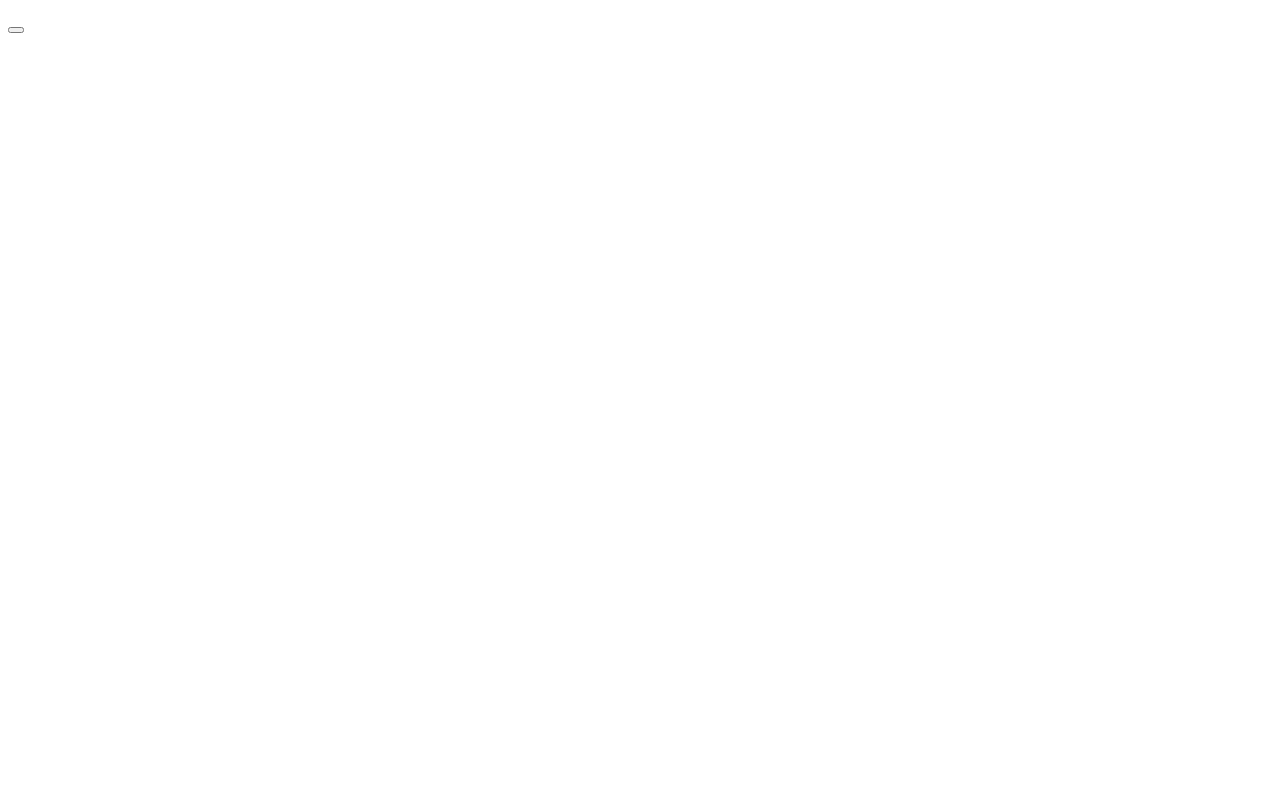
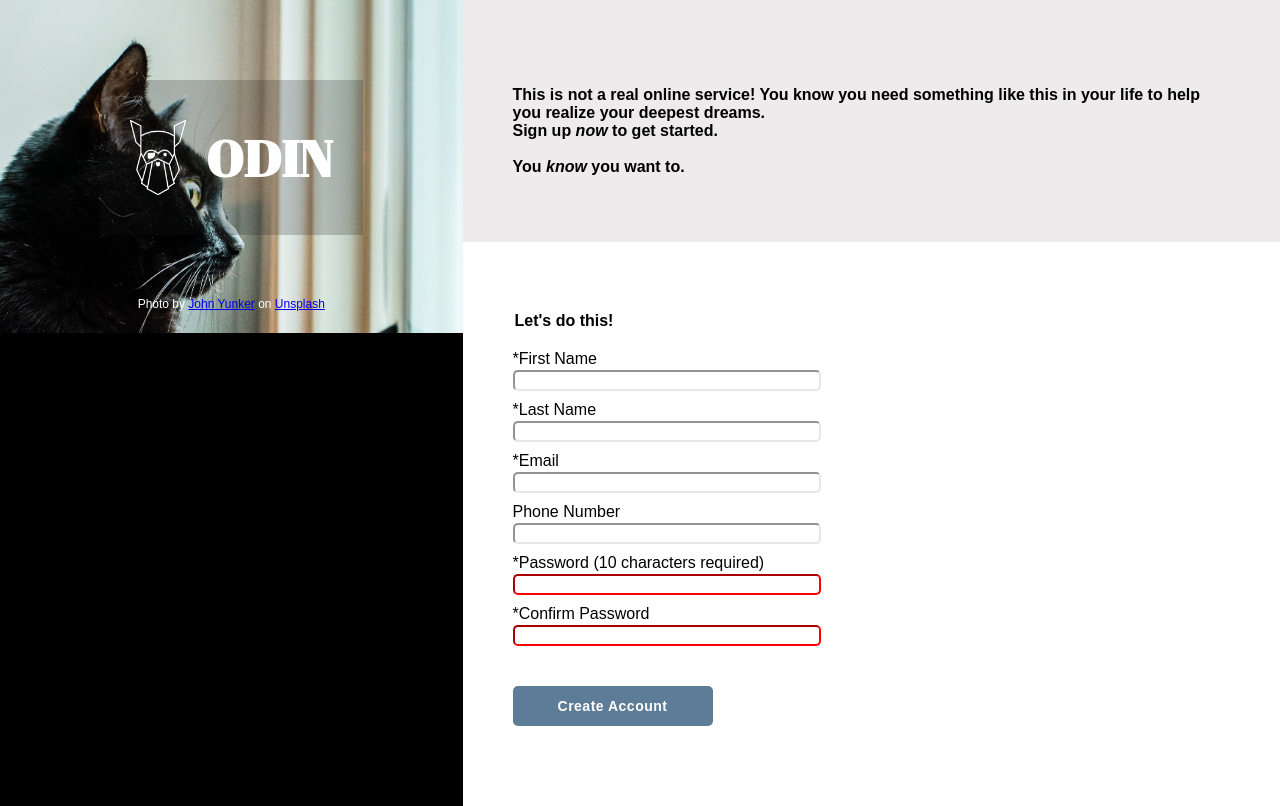
Before and after one commit to cbroddle/sign_up, a plain HTML site: page index.html in a window 1280 px wide. Drawn offline with Linux system fonts and the light colour scheme.

Commit message:
Completed CSS styling

```diff
--- a/index.html
+++ b/index.html
@@ -1,22 +1,54 @@
 <!DOCTYPE html>
 <html lang="en">
+
 <head>
     <meta charset="UTF-8">
     <meta http-equiv="X-UA-Compatible" content="IE=edge">
     <meta name="viewport" content="width=device-width, initial-scale=1.0">
     <title>Sign Up Page</title>
     <link rel="stylesheet" href="styles.css">
+    <style>
+        @import url('https://fonts.googleapis.com/css2?family=Abril+Fatface&family=Bebas+Neue&family=Roboto:ital,wght@0,100;0,300;0,400;0,500;0,700;0,900;1,100;1,300;1,400;1,500;1,700;1,900&display=swap');
+    </style>
 </head>
+
 <body>
-    <div class="hero">
-        <div class="logo-banner"></div>
-        <p class="img-credit"></p>
-    </div>
-    <div class="form-div">
-        <p class="description"></p>
-            <form action="">
+    <div class="container">
+        <div class="hero-img">
+            <div class="logo-banner">
+                <img class="logo" id="logo" src="images/odin-lined.png" alt="odin_logo">
+                <h1>ODIN</h1>
+            </div>
+            <p class="img-credit">Photo by&nbsp;<a
+                    href="https://unsplash.com/@jyunker?utm_source=unsplash&utm_medium=referral&utm_content=creditCopyText">John
+                    Yunker</a>&nbsp;on&nbsp;<a
+                    href="https://unsplash.com/@christenbroddle/likes?utm_source=unsplash&utm_medium=referral&utm_content=creditCopyText">Unsplash</a>
+            </p>
+        </div>
+        <div class="form-div">
+            <p class="description">This is not a real online service! You know you need something like this in your life
+                to help you realize your deepest dreams.<br>Sign up <em>now</em> to get started.
+                <br><br>You <em>know</em> you want to.
+            </p>
+            <form action="sign_up/results.html" method="GET">
+                <legend>Let's do this!</legend>
+                <label for="firstName">*First Name</label>
+                <input type="text" id="firstName" name="first_name">
+                <label for="lastName">*Last Name</label>
+                <input type="text" id="lastName" name="last_name">
+                <label for="user_email">*Email</label>
+                <input type="email" id="user_email" name="email">
+                <label for="user_phone_number">Phone Number</label>
+                <input type="text" id="phone_number" name="phone_number" minlength="9" maxlength="9">
+                <label for="user_password">*Password (10 characters required)</label>
+                <input type="password" class="error" id="user_password" name="password" minlength="10" required>
+                <label for="user_confirm_password">*Confirm Password</label>
+                <input type="password" class="error"id="user_confirm_password" name="confirm_password" minlength="10" required>
+                <button id="submit" type="submit">Create Account</button>
             </form>
-            <button></button>
+
+        </div>
     </div>
 </body>
+
 </html>
--- a/styles.css
+++ b/styles.css
@@ -0,0 +1,139 @@
+
+body {
+    font-family: Arial, Helvetica, sans-serif;
+    background-color: black;
+    margin: 0;
+    padding: 0;
+    display: flex;
+    align-items: center;
+    justify-content: center;
+}
+
+.container {
+    margin: 0;
+    padding: 0;
+    display: flex;
+    justify-content: center;
+    max-height: 100vh;
+    max-width: fit-content;
+}
+
+.hero-img {
+    display: flex;
+    flex-direction: column;
+    flex-wrap: wrap;
+    justify-content: space-between;
+    align-items: center;
+    max-height: fit-content;
+    max-width: 50%;
+    background-image: url("images/john-yunker-Z9rKuPEU6Uc-unsplash.jpg");
+    background-repeat: no-repeat;
+    background-size: cover;
+    background-color: lightgrey; /*backup color if image does not load*/
+    padding: 30px 100px 10px 100px;
+
+}
+
+.logo-banner {
+    display: flex;
+    justify-content: center;
+    align-items: center;
+    margin: 50px 0 50px 0;
+    padding: 0 20px;
+    background-color: rgba(22, 20, 20, 0.209);
+}
+
+h1 {
+    font-family: 'Abril Fatface', cursive;
+    font-size: 50px;
+    color: white;
+    padding: 10px;
+}
+
+.logo {
+    max-height: 75px;
+    max-width: 75px;
+    padding: 10px;
+}
+
+.img-credit {
+    color: white;
+    font-size: 12px;
+    text-decoration: none !important;
+}
+
+.form-div {
+   background-color: rgb(237, 235, 235);
+   padding: 20px 0 100px 0;
+   max-width: 100vw;
+}
+
+.description {
+    padding: 50px;
+    font-weight: 700;
+}
+
+form {
+   display: flex;
+   flex-direction: column;
+   background-color: white;
+   padding: 50px;
+}
+
+legend {
+    margin: 20px 0 20px 0;
+    font-weight: 700;
+}
+
+input {
+    max-width: 300px;
+    margin: 2px 0 10px 0;
+    border-radius: 5px;
+    border-color: #E5E7EB;
+}
+input:focus {
+    background-color: #E5E7EB;
+}
+
+input:invalid {
+    border-color: red;
+}
+
+button {
+    max-width: 200px;
+    margin: 30px 0;
+    padding: 10px 20px;
+    border-radius: 5px;
+    border-color: transparent;
+    background-color: rgb(93, 124, 151);
+    color: white;
+    font-size: 14px;
+    font-weight: 700;
+    letter-spacing: 0.5px;
+}
+
+@media screen and
+(max-width: 950px)
+and (min-width: 300px) {
+    .container {
+        flex-direction: column;
+        padding: 50px 20px 0 20px;
+        margin: 0;
+        max-width: fit-content;
+        }
+    .hero-img {
+        max-width: fit-content;
+    }
+
+    .form-div {
+        padding: 0;
+        margin: 0;
+        max-width: fit-content;
+        align-items: center;
+        justify-content: center;
+    }
+    .description {
+        padding: 10px 50px;
+    }
+
+    }
```
Also changed, not shown: results.html (added, +20 -0 lines), images/john-yunker-Z9rKuPEU6Uc-unsplash.jpg (added), images/odin-lined.png (added).
